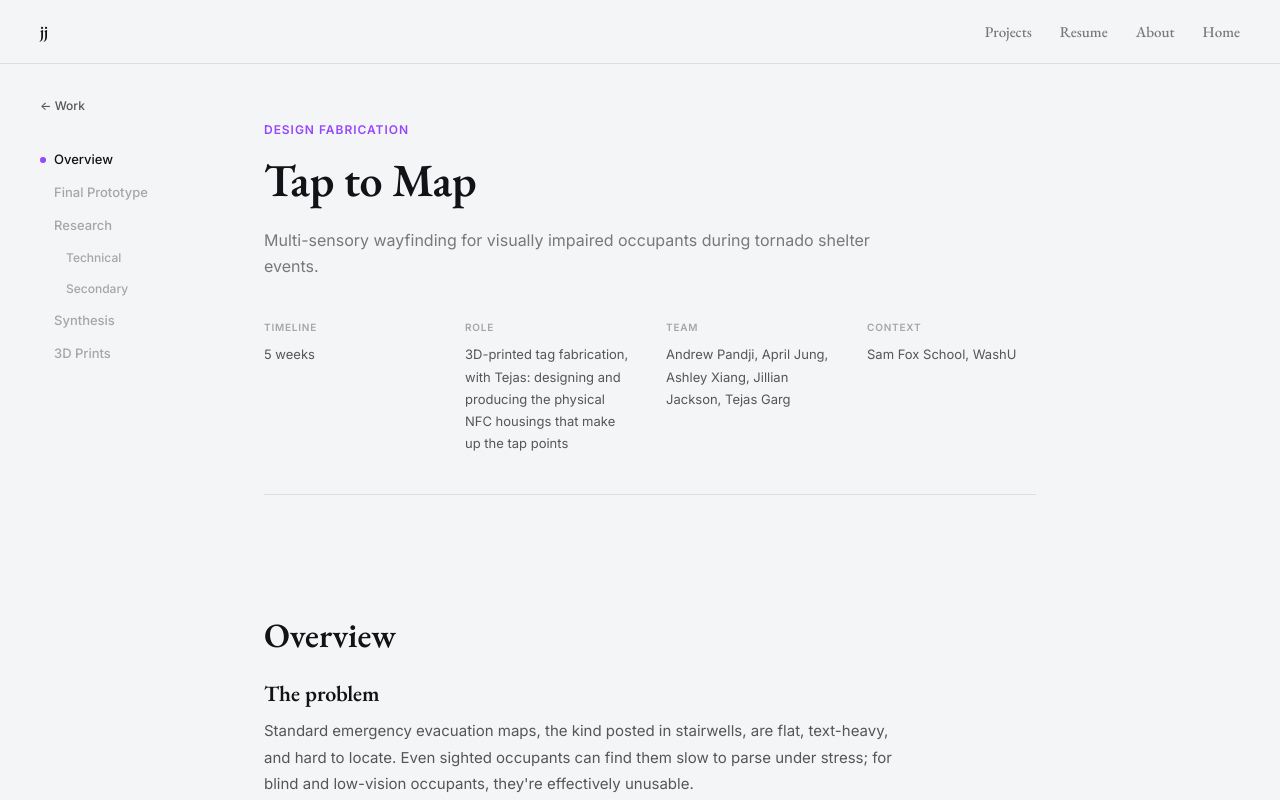
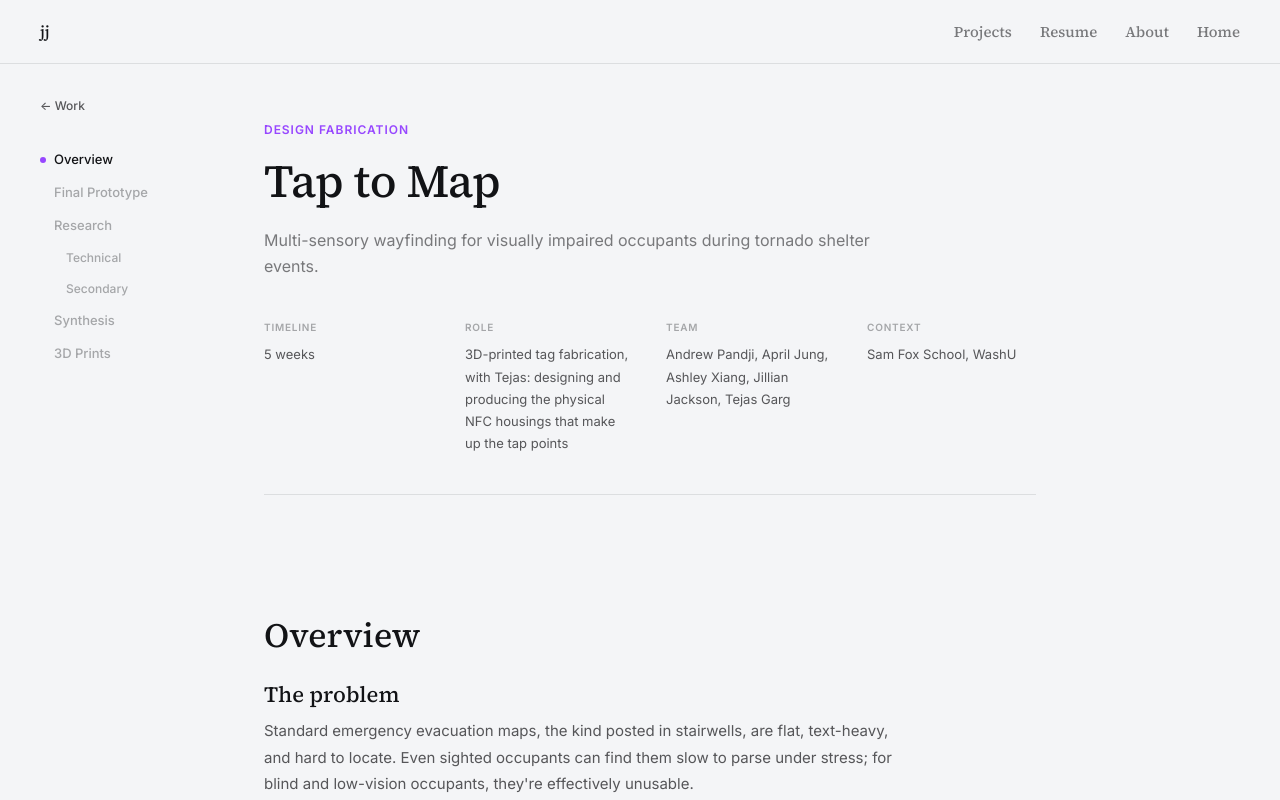
Before and after one commit to jillianmjackson/Portfolio, a plain HTML site: page case-studies/tap-2-map.html in a window 1280 px wide. Shown: the top 800 px of the page. Drawn offline with nearby package versions, Linux system fonts and the light colour scheme; a web font is replaced by a local one.

Commit message:
Switch serif to Source Serif 4
Replace Ivory (trial, local-only) and the EB Garamond fallback with
Source Serif 4 from Google Fonts, so the live site matches local.
Drop the Ivory @font-face/unicode-range workaround; serif semibold
headings set to Medium (500) to keep the look. Regenerate the jj
favicon in Source Serif 4.

Co-Authored-By: Claude Opus 5.5 <noreply@anthropic.com>

```diff
--- a/assets/css/main.css
+++ b/assets/css/main.css
@@ -4,64 +4,6 @@
    ============================================ */
 
 *, *::before, *::after { box-sizing: border-box; margin: 0; padding: 0; }
-
-/* ── IVORY (Lineto, trial) ──
-   Font files are gitignored (trial license = testing only), so the
-   live site falls back to EB Garamond via --font-serif until a web
-   license is purchased.
-   - Medium covers 500–600, so semibold (600) headings render Medium.
-   - unicode-range lists only the trial's real glyphs. The trial swaps a
-     placeholder in for most punctuation (: ; ! ? ( ) " & – — etc.), so
-     those characters fall through to EB Garamond instead. Drop the
-     unicode-range lines once the full (licensed) font is in place. */
-@font-face {
-  font-family: 'Ivory';
-  src: url('../fonts/IvoryTrial-Light.otf') format('opentype');
-  font-weight: 300; font-style: normal; font-display: swap;
-  unicode-range: U+0020, U+002C-0039, U+0041-005A, U+0061-007A, U+00A0, U+00AA, U+00AD, U+00B2-00B3, U+00B6-00B7, U+00B9-00BA, U+00BC-00BE, U+00C0-00C5, U+00C7-00CF, U+00D1-00D6, U+00D9-00DD, U+00E0-00E5, U+00E7-00EF, U+00F1-00F6, U+00F9-00FD, U+00FF, U+0160-0161, U+0178, U+017D-017E, U+2019, U+2026, U+2122, U+2219, U+FB01-FB02;
-}
-@font-face {
-  font-family: 'Ivory';
-  src: url('../fonts/IvoryTrial-LightItalic.otf') format('opentype');
-  font-weight: 300; font-style: italic; font-display: swap;
-  unicode-range: U+0020, U+002C-0039, U+0041-005A, U+0061-007A, U+00A0, U+00AA, U+00AD, U+00B2-00B3, U+00B6-00B7, U+00B9-00BA, U+00BC-00BE, U+00C0-00C5, U+00C7-00CF, U+00D1-00D6, U+00D9-00DD, U+00E0-00E5, U+00E7-00EF, U+00F1-00F6, U+00F9-00FD, U+00FF, U+0160-0161, U+0178, U+017D-017E, U+2019, U+2026, U+2122, U+2219, U+FB01-FB02;
-}
-@font-face {
-  font-family: 'Ivory';
-  src: url('../fonts/IvoryTrial-Regular.otf') format('opentype');
-  font-weight: 400; font-style: normal; font-display: swap;
-  unicode-range: U+0020, U+002C-0039, U+0041-005A, U+0061-007A, U+00A0, U+00AA, U+00AD, U+00B2-00B3, U+00B6-00B7, U+00B9-00BA, U+00BC-00BE, U+00C0-00C5, U+00C7-00CF, U+00D1-00D6, U+00D9-00DD, U+00E0-00E5, U+00E7-00EF, U+00F1-00F6, U+00F9-00FD, U+00FF, U+0160-0161, U+0178, U+017D-017E, U+2019, U+2026, U+2122, U+2219, U+FB01-FB02;
-}
-@font-face {
-  font-family: 'Ivory';
-  src: url('../fonts/IvoryTrial-Italic.otf') format('opentype');
-  font-weight: 400; font-style: italic; font-display: swap;
-  unicode-range: U+0020, U+002C-0039, U+0041-005A, U+0061-007A, U+00A0, U+00AA, U+00AD, U+00B2-00B3, U+00B6-00B7, U+00B9-00BA, U+00BC-00BE, U+00C0-00C5, U+00C7-00CF, U+00D1-00D6, U+00D9-00DD, U+00E0-00E5, U+00E7-00EF, U+00F1-00F6, U+00F9-00FD, U+00FF, U+0160-0161, U+0178, U+017D-017E, U+2019, U+2026, U+2122, U+2219, U+FB01-FB02;
-}
-@font-face {
-  font-family: 'Ivory';
-  src: url('../fonts/IvoryTrial-Medium.otf') format('opentype');
-  font-weight: 500 600; font-style: normal; font-display: swap;
-  unicode-range: U+0020, U+002C-0039, U+0041-005A, U+0061-007A, U+00A0, U+00AA, U+00AD, U+00B2-00B3, U+00B6-00B7, U+00B9-00BA, U+00BC-00BE, U+00C0-00C5, U+00C7-00CF, U+00D1-00D6, U+00D9-00DD, U+00E0-00E5, U+00E7-00EF, U+00F1-00F6, U+00F9-00FD, U+00FF, U+0160-0161, U+0178, U+017D-017E, U+2019, U+2026, U+2122, U+2219, U+FB01-FB02;
-}
-@font-face {
-  font-family: 'Ivory';
-  src: url('../fonts/IvoryTrial-MediumItalic.otf') format('opentype');
-  font-weight: 500 600; font-style: italic; font-display: swap;
-  unicode-range: U+0020, U+002C-0039, U+0041-005A, U+0061-007A, U+00A0, U+00AA, U+00AD, U+00B2-00B3, U+00B6-00B7, U+00B9-00BA, U+00BC-00BE, U+00C0-00C5, U+00C7-00CF, U+00D1-00D6, U+00D9-00DD, U+00E0-00E5, U+00E7-00EF, U+00F1-00F6, U+00F9-00FD, U+00FF, U+0160-0161, U+0178, U+017D-017E, U+2019, U+2026, U+2122, U+2219, U+FB01-FB02;
-}
-@font-face {
-  font-family: 'Ivory';
-  src: url('../fonts/IvoryTrial-Bold.otf') format('opentype');
-  font-weight: 700; font-style: normal; font-display: swap;
-  unicode-range: U+0020, U+002C-0039, U+0041-005A, U+0061-007A, U+00A0, U+00AA, U+00AD, U+00B2-00B3, U+00B6-00B7, U+00B9-00BA, U+00BC-00BE, U+00C0-00C5, U+00C7-00CF, U+00D1-00D6, U+00D9-00DD, U+00E0-00E5, U+00E7-00EF, U+00F1-00F6, U+00F9-00FD, U+00FF, U+0160-0161, U+0178, U+017D-017E, U+2019, U+2026, U+2122, U+2219, U+FB01-FB02;
-}
-@font-face {
-  font-family: 'Ivory';
-  src: url('../fonts/IvoryTrial-BoldItalic.otf') format('opentype');
-  font-weight: 700; font-style: italic; font-display: swap;
-  unicode-range: U+0020, U+002C-0039, U+0041-005A, U+0061-007A, U+00A0, U+00AA, U+00AD, U+00B2-00B3, U+00B6-00B7, U+00B9-00BA, U+00BC-00BE, U+00C0-00C5, U+00C7-00CF, U+00D1-00D6, U+00D9-00DD, U+00E0-00E5, U+00E7-00EF, U+00F1-00F6, U+00F9-00FD, U+00FF, U+0160-0161, U+0178, U+017D-017E, U+2019, U+2026, U+2122, U+2219, U+FB01-FB02;
-}
 
 :root {
   --bg: #f4f5f7;
@@ -86,7 +28,7 @@
   --nav-h: 64px;
 
   --font: 'Inter', -apple-system, BlinkMacSystemFont, sans-serif;
-  --font-serif: 'Ivory', 'EB Garamond', Georgia, serif;
+  --font-serif: 'Source Serif 4', Georgia, serif;
   --font-meta: 'IBM Plex Sans', -apple-system, BlinkMacSystemFont, sans-serif;
   --font-mono: 'IBM Plex Mono', ui-monospace, Menlo, monospace;
 }
@@ -164,7 +106,7 @@ a { color: inherit; }
 .nav-logo {
   font-family: var(--font-serif);
   font-size: 16px;
-  font-weight: 600;
+  font-weight: 500;
   letter-spacing: -0.01em;
   text-decoration: none;
   color: var(--text);
@@ -339,7 +281,7 @@ a { color: inherit; }
 .project-title {
   font-family: var(--font-serif);
   font-size: 46px;
-  font-weight: 600;
+  font-weight: 500;
   line-height: 1.12;
   letter-spacing: -0.01em;
   margin-bottom: 20px;
@@ -409,7 +351,7 @@ a { color: inherit; }
 .section-heading {
   font-family: var(--font-serif);
   font-size: 34px;
-  font-weight: 600;
+  font-weight: 500;
   line-height: 1.2;
   max-width: 640px;
   margin-bottom: 24px;
@@ -431,7 +373,7 @@ a { color: inherit; }
 .section-subheading {
   font-family: var(--font-serif);
   font-size: 22px;
-  font-weight: 600;
+  font-weight: 500;
   line-height: 1.3;
   margin: 40px 0 10px;
 }
@@ -497,7 +439,7 @@ a { color: inherit; }
   background: none;
   font-family: var(--font-serif);
   font-size: 17px;
-  font-weight: 600;
+  font-weight: 500;
   color: var(--text);
 }
 
@@ -554,7 +496,7 @@ a { color: inherit; }
 .stat-num {
   font-family: var(--font-serif);
   font-size: 40px;
-  font-weight: 600;
+  font-weight: 500;
   line-height: 1.1;
   color: var(--text);
 }
@@ -770,7 +712,7 @@ footer {
 .footer-links a {
   font-family: var(--font-serif);
   font-size: 14px;
-  font-weight: 600;
+  font-weight: 500;
   text-decoration: none;
   color: var(--text-55);
 }
@@ -1042,7 +984,7 @@ footer {
 
 .shallow-title {
   font-family: var(--font-serif);
-  font-weight: 600;
+  font-weight: 500;
   font-size: 30px;
   line-height: 1.3;
   max-width: 460px;
@@ -1181,7 +1123,7 @@ footer {
 
 .about-heading {
   font-family: var(--font-serif);
-  font-weight: 600;
+  font-weight: 500;
   font-size: 42px;
   color: var(--text);
   margin-bottom: 20px;
--- a/case-studies/tap-2-map.html
+++ b/case-studies/tap-2-map.html
@@ -9,7 +9,7 @@
   <link rel="icon" href="../assets/favicon/favicon.ico" sizes="any" />
   <link rel="apple-touch-icon" href="../assets/favicon/apple-touch-icon.png" />
   <link rel="preconnect" href="https://fonts.googleapis.com" />
-  <link href="https://fonts.googleapis.com/css2?family=Inter:wght@400;500;600;700&family=EB+Garamond:wght@400;500;600;700&family=IBM+Plex+Sans:wght@400;500;600&display=swap" rel="stylesheet" />
+  <link href="https://fonts.googleapis.com/css2?family=Inter:wght@400;500;600;700&family=Source+Serif+4:ital,opsz,wght@0,8..60,300..700;1,8..60,300..700&family=IBM+Plex+Sans:wght@400;500;600&display=swap" rel="stylesheet" />
   <link rel="stylesheet" href="../assets/css/main.css" />
 </head>
 <body>
```
Also changed, not shown: about.html (+1 -1 lines), case-studies/agentic-web.html (+1 -1 lines), case-studies/brooklyn-museum.html (+1 -1 lines), case-studies/design-leadership.html (+1 -1 lines), case-studies/facerehab.html (+1 -1 lines), index.html (+1 -1 lines), assets/favicon/apple-touch-icon.png, assets/favicon/favicon-32.png, assets/favicon/favicon.ico, assets/favicon/favicon.svg.
